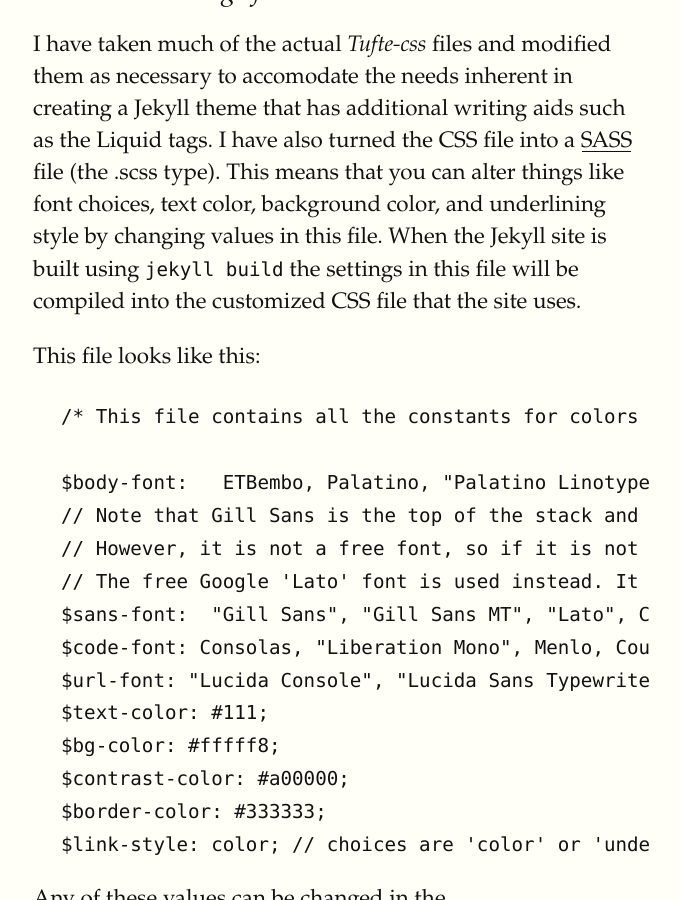
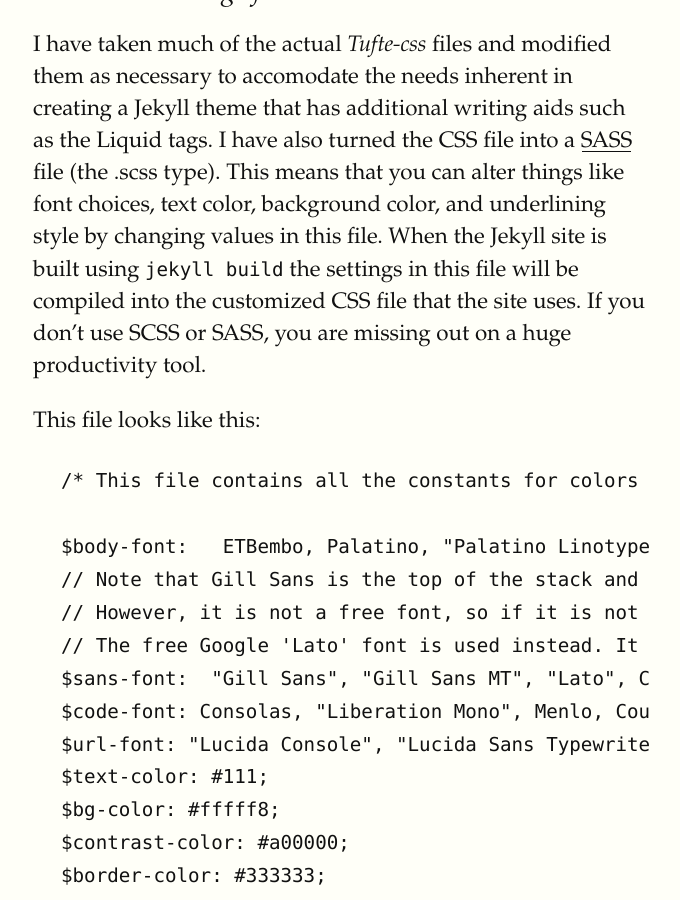
Before and after one commit to clayh53/tufte-jekyll, a Jekyll site: the page built from _posts/2020-04-13-tufte-style-jekyll-blog.md, in a window 1280 px wide and 900 px high, scrolled down 1209 px. Shown: the whole window, without its empty margins (127-807 px from the left). Built offline with Jekyll 4.4.1, drawn with Linux system fonts in a browser that asks for light colours; some web fonts are replaced.

Commit message:
minor change

````diff
--- a/_posts/2020-04-13-tufte-style-jekyll-blog.md
+++ b/_posts/2020-04-13-tufte-style-jekyll-blog.md
@@ -15,7 +15,7 @@ The remainder of this sample post is a self-documenting survey of the features o
 
 ### The SASS settings file
 
-I have taken much of the actual *Tufte-css* files and modified them as necessary to accomodate the needs inherent in creating a Jekyll theme that has additional writing aids such as the Liquid tags. I have also turned the CSS file into a [SASS](http://sass-lang.com) file (the .scss type).  This means that you can alter things like font choices, text color, background color, and underlining style by changing values in this file. When the Jekyll site is built using ```jekyll build``` the settings in this file will be compiled into the customized CSS file that the site uses.
+I have taken much of the actual *Tufte-css* files and modified them as necessary to accomodate the needs inherent in creating a Jekyll theme that has additional writing aids such as the Liquid tags. I have also turned the CSS file into a [SASS](http://sass-lang.com) file (the .scss type).  This means that you can alter things like font choices, text color, background color, and underlining style by changing values in this file. When the Jekyll site is built using ```jekyll build``` the settings in this file will be compiled into the customized CSS file that the site uses. If you don't use SCSS or SASS, you are missing out on a huge productivity tool.
 
 This file looks like this:
 
````
